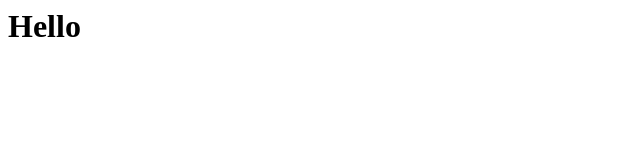
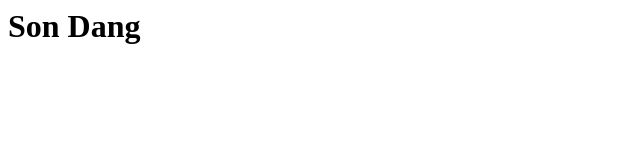
Before and after one commit to sonDang612/test-github, a plain HTML site: page index.html in a window 1280 px wide. Shown: the whole page, without its empty margins (0-640 px from the left). Drawn offline with Linux system fonts and the light colour scheme.

Commit message:
first commit

```diff
--- a/index.html
+++ b/index.html
@@ -1 +1 @@
-<h1>Hello</h1>
+<h1>Son Dang</h1>
```
